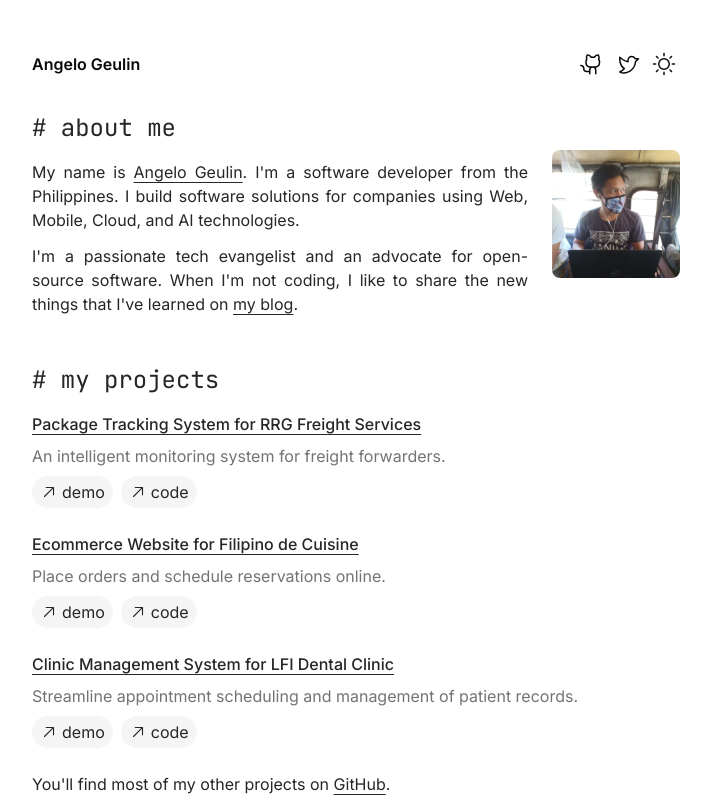
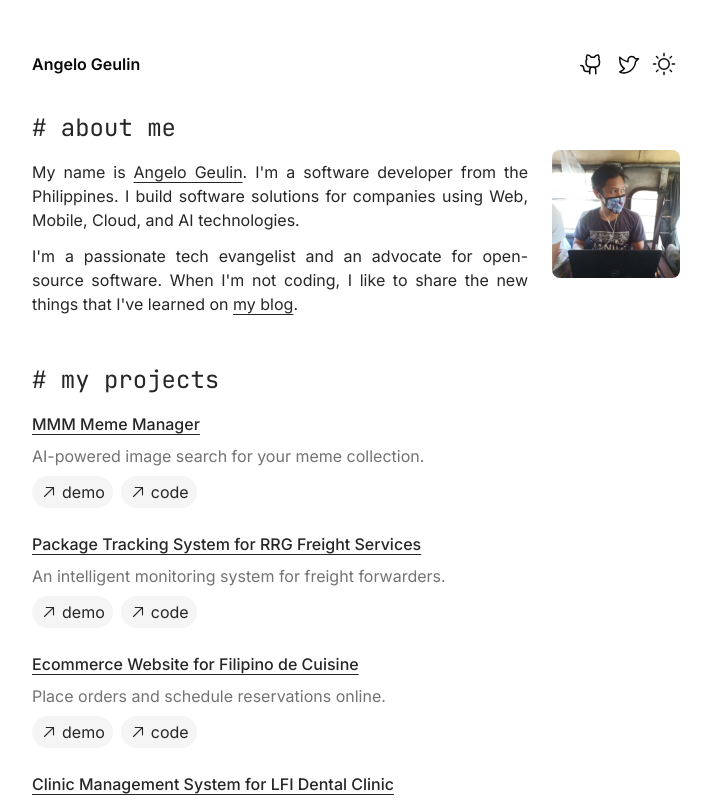
Before and after one commit to arvl130/personal-website, a Next.js app: page / in a window 1280 px wide. Shown: the top 800 px of the page, without its empty margins (284-995 px from the left). Built offline with nearby package versions, Linux system fonts and the light colour scheme.

Commit message:
chore: add new project

```diff
--- a/src/app/projects-section.tsx
+++ b/src/app/projects-section.tsx
@@ -7,6 +7,34 @@ export function ProjectsSection() {
         my projects
       </h2>
       <ul className="space-y-6">
+        <li>
+          <a
+            href="https://github.com/arvl130/mmm"
+            target="_blank"
+            className="block font-medium underline underline-offset-4 text-justify"
+          >
+            MMM Meme Manager
+          </a>
+          <p className="text-neutral-500 dark:text-neutral-400 my-2">
+            AI-powered image search for your meme collection.
+          </p>
+          <a
+            href="https://m3.ageulin.com"
+            target="_blank"
+            className="inline-flex items-center gap-x-1 bg-neutral-100 hover:bg-neutral-200 dark:bg-neutral-800 hover:dark:bg-neutral-900 px-2 py-1 rounded-full duration-200 transition-colors"
+          >
+            <ArrowUpRight size={18} />
+            demo
+          </a>
+          <a
+            href="https://github.com/arvl130/mmm"
+            target="_blank"
+            className="ml-2 inline-flex items-center gap-x-1 bg-neutral-100 hover:bg-neutral-200 dark:bg-neutral-800 hover:dark:bg-neutral-900 px-2 py-1 rounded-full duration-200 transition-colors"
+          >
+            <ArrowUpRight size={18} />
+            code
+          </a>
+        </li>
         <li>
           <a
             href="https://github.com/arvl130/rrg-freight-services-web"
```
